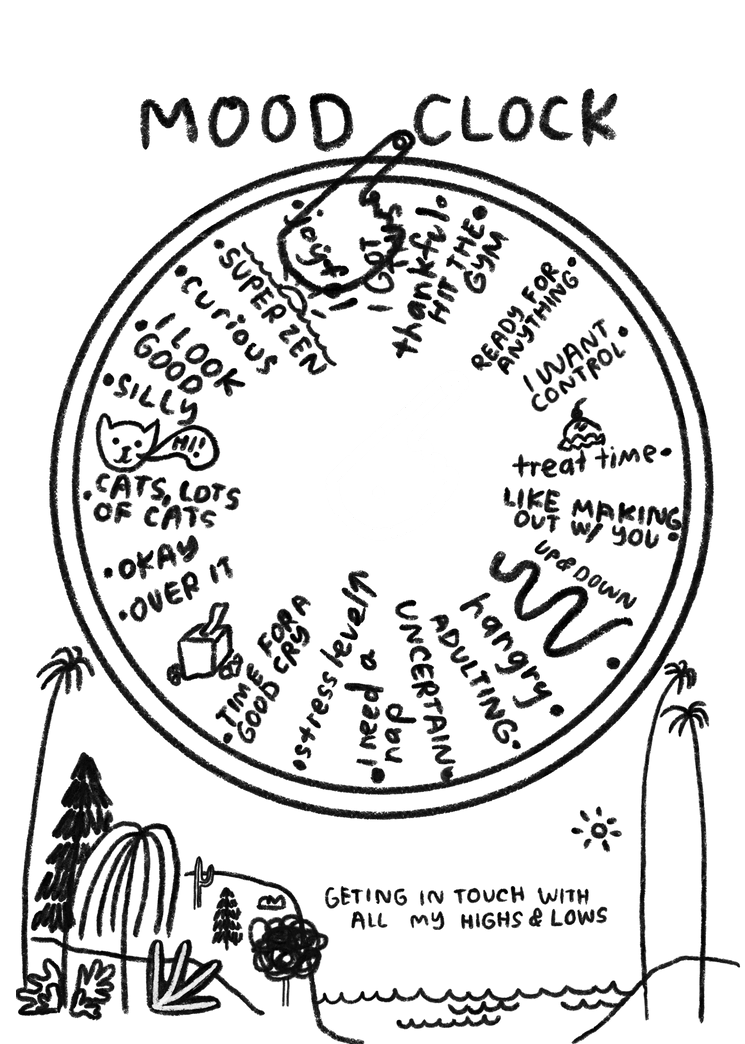
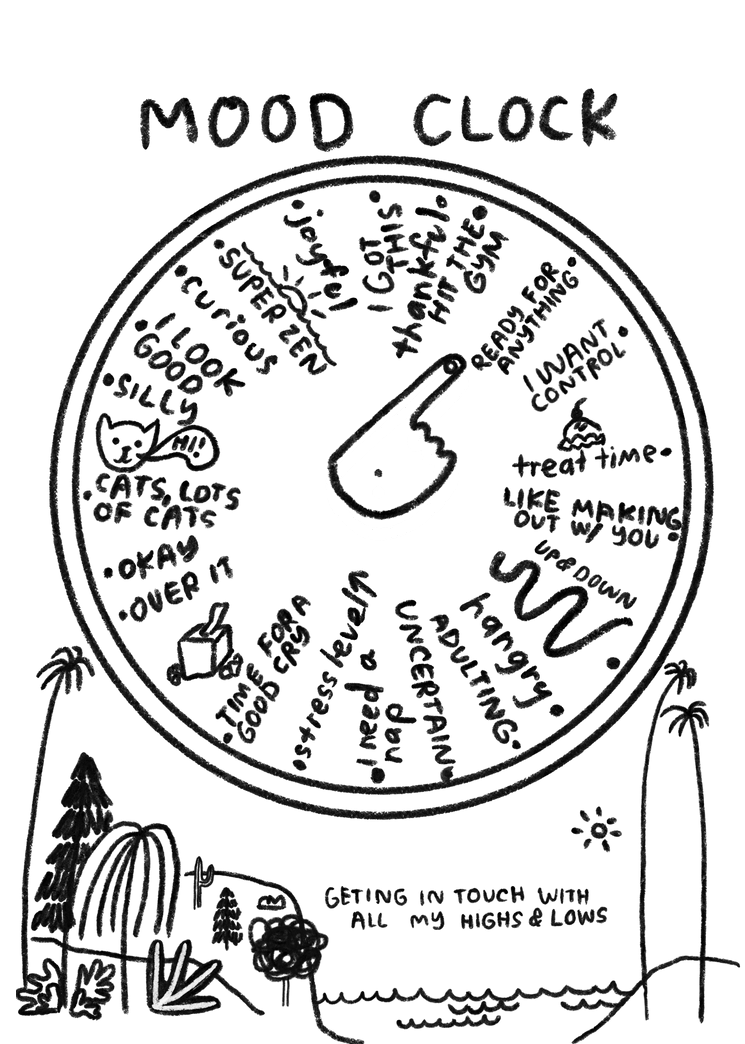
Before and after one commit to LuKenneth/lukenneth.github.io, a plain HTML site: page moodclock/index.html in a window 1280 px wide. Shown: the top 1044 px of the page, without its empty margins (262-1007 px from the left). Drawn offline with nearby package versions, Linux system fonts and the light colour scheme.

Commit message:
fix height of pointer on moodclock

```diff
--- a/moodclock/index.html
+++ b/moodclock/index.html
@@ -5,7 +5,7 @@
   <script src="https://ajax.googleapis.com/ajax/libs/jquery/3.5.1/jquery.min.js"></script></head>
   <div class="spacer"></div>
   <div class="container">
-    <img src="images/moodclock.png" class="clock"></img>
+    <img src="images/moodclock.png" class="clock" id="clock"></img>
     <img src="images/pointer.png" class="pointer" id="pointer"></img>
   </div>
   <div class="spacer"></div>
--- a/moodclock/index.js
+++ b/moodclock/index.js
@@ -18,6 +18,19 @@ window.onload = function () {
   }
 
   const arrow = document.querySelector('#pointer');
+  const clock = document.querySelector('#clock');
+  const aw = arrow.getBoundingClientRect().width / 2;
+  const ah = arrow.getBoundingClientRect().height / 2;
+  const clockCenter =
+    clock.getBoundingClientRect().width / 2 +
+    clock.getBoundingClientRect().left;
+  const spacerHeight = 80;
+  const pointerX = clockCenter - aw;
+  const pointerY =
+    clock.getBoundingClientRect().height * 0.41 - ah + spacerHeight;
+  arrow.style.left = pointerX;
+  arrow.style.top = pointerY;
+
   arrow.style.transform = `rotate(${angle}rad)`;
   const buttonRight = document.querySelector('#button_right');
   const buttonLeft = document.querySelector('#button_left');
--- a/moodclock/styles.css
+++ b/moodclock/styles.css
@@ -14,8 +14,6 @@
 
 .pointer {
   position: absolute;
-  bottom: 54%;
-  left: 39%;
 }
 
 .button_container {
```
